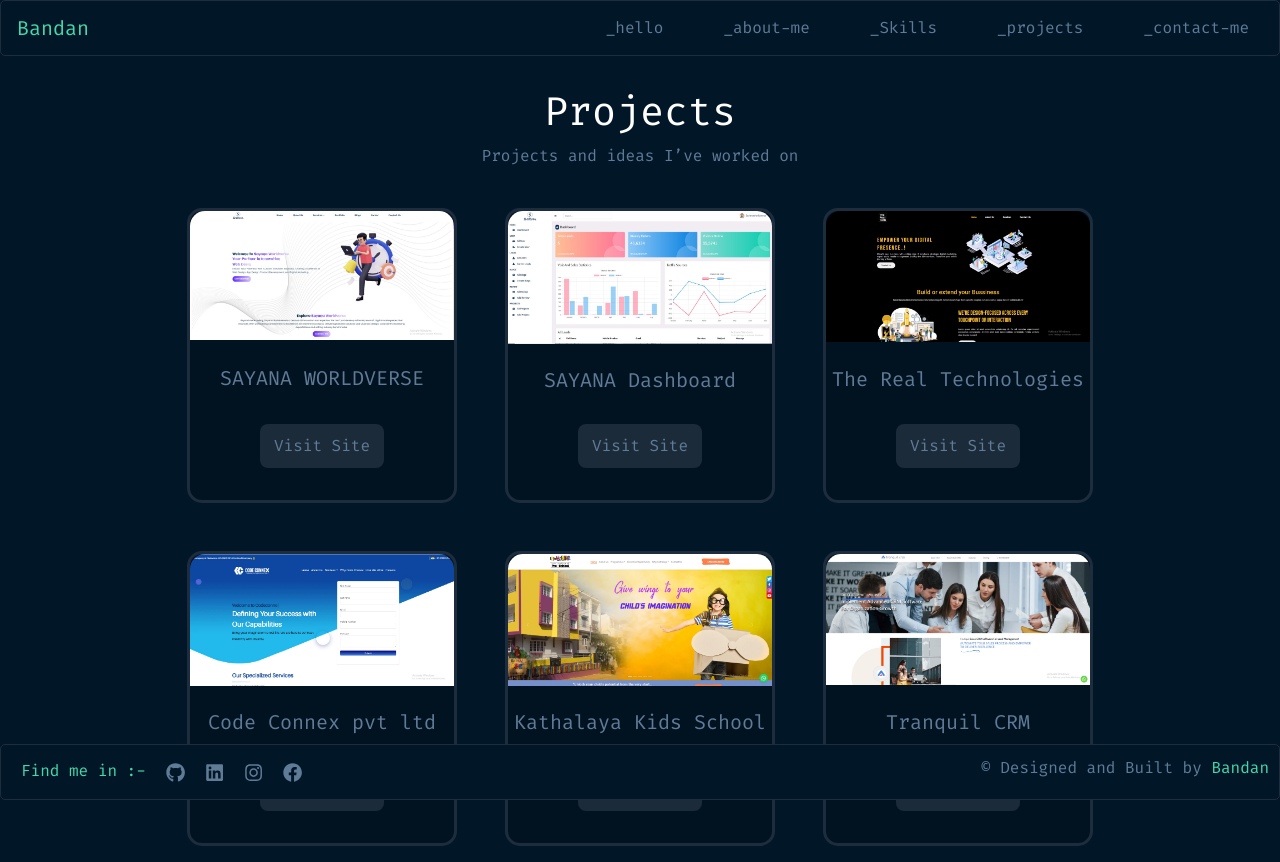
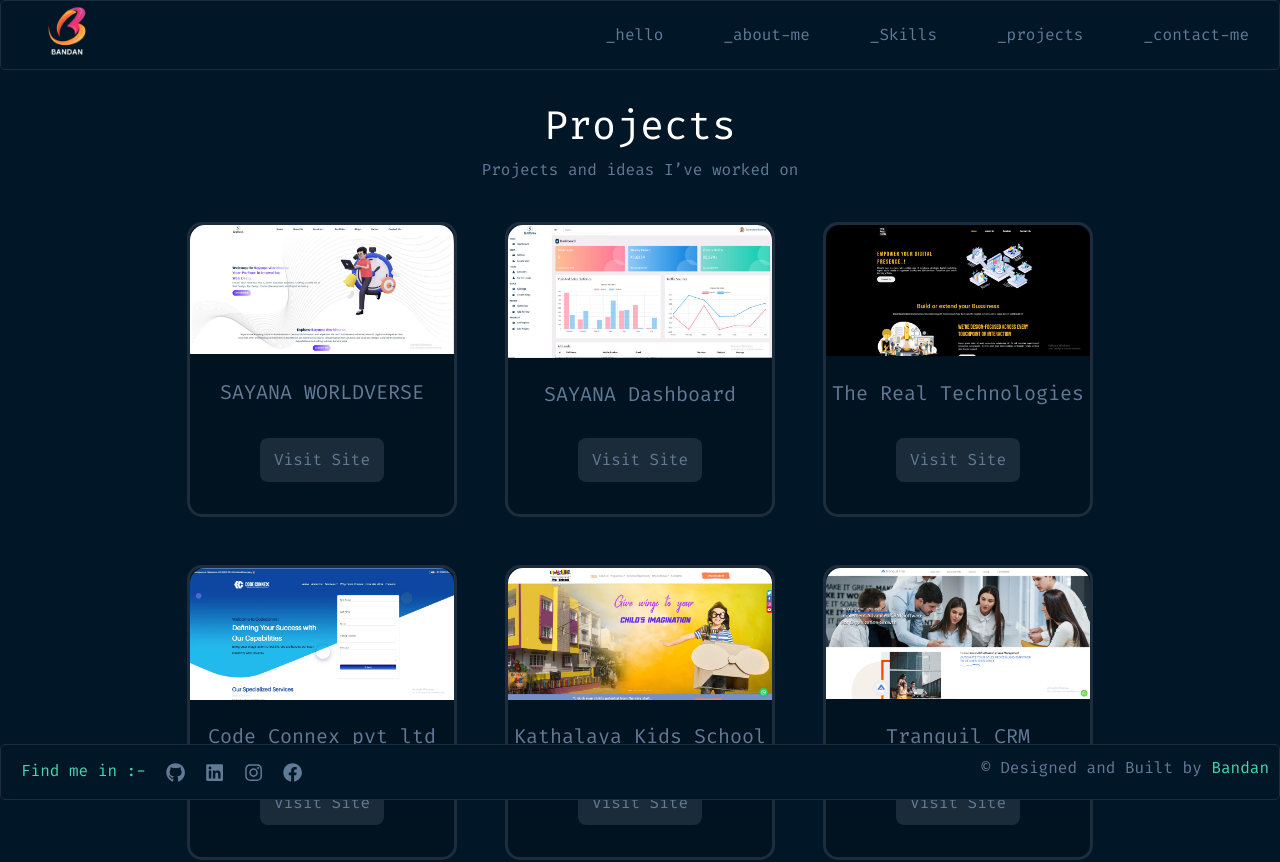
Before and after one commit to Bandan-Hpe/personal-portfolio, a React (Vite) app: page /project in a window 1280 px wide. Built offline with nearby package versions, Linux system fonts and the light colour scheme.

Commit message:
added the logo and favicon

```diff
--- a/index.html
+++ b/index.html
@@ -1,7 +1,8 @@
-<!doctype html>
+<!DOCTYPE html>
 <html lang="en">
   <head>
     <meta charset="UTF-8" />
+    <link rel="icon"  href="assets/images/favicon.ico" />
     <meta name="viewport" content="width=device-width, initial-scale=1.0" />
     <title>Bandan Pradhan - Full-stack Developer</title>
   </head>
--- a/src/Pages/Contact.jsx
+++ b/src/Pages/Contact.jsx
@@ -57,8 +57,8 @@
             </div>
             <div className={styles.form}>
 
-            <form class="row g-3" ref={form} onSubmit={sendEmail}>
-                <div class="col-md-6">
+            <form className="row g-3" ref={form} onSubmit={sendEmail}>
+                <div className="col-md-6">
                   <label className={`${styles.label} form-label`}>Full Name</label>
                   <input
                     type="text"
--- a/src/Pages/Project.jsx
+++ b/src/Pages/Project.jsx
@@ -43,7 +43,7 @@
           <p className={styles.sub_title}>Projects and ideas I’ve worked on </p>
         </div>
 
-        <div className="container d-flex flex-wrap justify-content-center gap-5 mb-5">
+        <div  className={`${styles.work} container d-flex flex-wrap justify-content-center gap-5`}>
           {data.map((item,index) => {
             return (
               <div className={styles.project_card} key={index}>
--- a/src/Shared/Navbar.jsx
+++ b/src/Shared/Navbar.jsx
@@ -16,7 +16,7 @@
       <div className={styles.Navbar}>
         <div className={`d-flex align-content-center col-12 ${styles.nav_menu}`}>
           <div className={`${styles.logo} col-md-3 `}>
-            <h5 className={`${styles.logo_img} mb-0`}>Bandan</h5>
+            <img className={`${styles.logo_img} mb-0`} src="/assets/images/logo.png"/>
           </div>
           <div className="col-md-8 mb-0 p-0   d-flex justify-content-end">
             <button className={styles.nav_btn} onClick={toggleMenu}>
@@ -24,7 +24,7 @@
             </button>
             <ul className={`${styles.nav_list} ${open ? styles.open : ""} p-0`}>
               <li className={styles.nav_items}>
-                <NavLink to="/"  onClick={toggleMenu} className={styles.nav_links} activeclassname={styles.active}>
+                <NavLink to="/"  onClick={toggleMenu} className={styles.nav_links } activeclassname={styles.active}>
                   _hello
                 </NavLink>
               </li>
--- a/src/styles/Contact.module.css
+++ b/src/styles/Contact.module.css
@@ -37,7 +37,7 @@
   border: 1px solid #1e2d3d;
   border-radius: 10px;
   padding: 2rem;
-  margin-bottom: 9rem;
+  margin-bottom: 5rem;
 }
 .form {
   padding: 1rem;
--- a/src/styles/Navbar.module.css
+++ b/src/styles/Navbar.module.css
@@ -1,11 +1,6 @@
 .logo_img {
-  font-family: var(--fire);
-  color: var(--variable-name);
-
-  font-size: 20px;
-  font-style: normal;
-  font-weight: 450;
-  line-height: normal;
+  width:100px;
+  height:100px
 }
 .active {
   color: var(--variable-name) !important;
@@ -16,7 +11,7 @@
   align-items: center;
 }
 .Navbar {
-  height: 56.191px;
+  height: 70.191px;
   border: 1px solid #1e2d3d;
   display: flex;
   align-items: center;
--- a/src/styles/Project.module.css
+++ b/src/styles/Project.module.css
@@ -15,6 +15,7 @@
   color: var(--text-color);
   text-align: center;
 }
+
 .project_card {
   width: 270px;
   height: 294.817px;
@@ -29,6 +30,9 @@
 .project_card img {
   width: 100%;
   border-radius: 15px 15px 0px 0px;
+}
+.work{
+  margin-bottom:5rem;
 }
 .project_card a {
   text-decoration: none;
--- a/src/styles/Skill.module.css
+++ b/src/styles/Skill.module.css
@@ -41,7 +41,7 @@
   width: 100px;
 }
 .tools_container{
-  margin-bottom:9rem;
+  margin-bottom:5rem;
 }
 
 @media screen and (max-width: 578px) {
```
Also changed, not shown: public/assets/images/logo.png (added), 1 other file (tests, documents, lock files or other folders).
